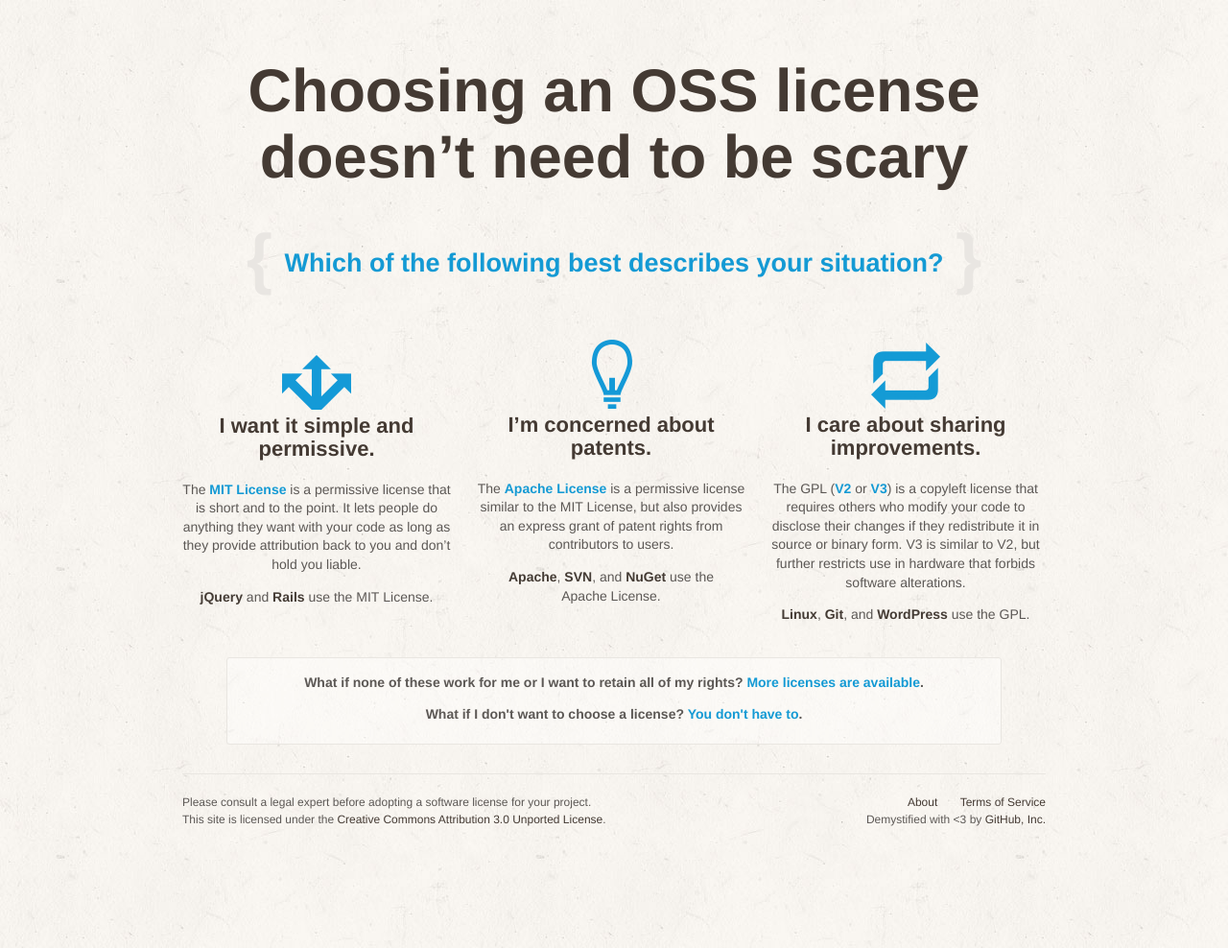
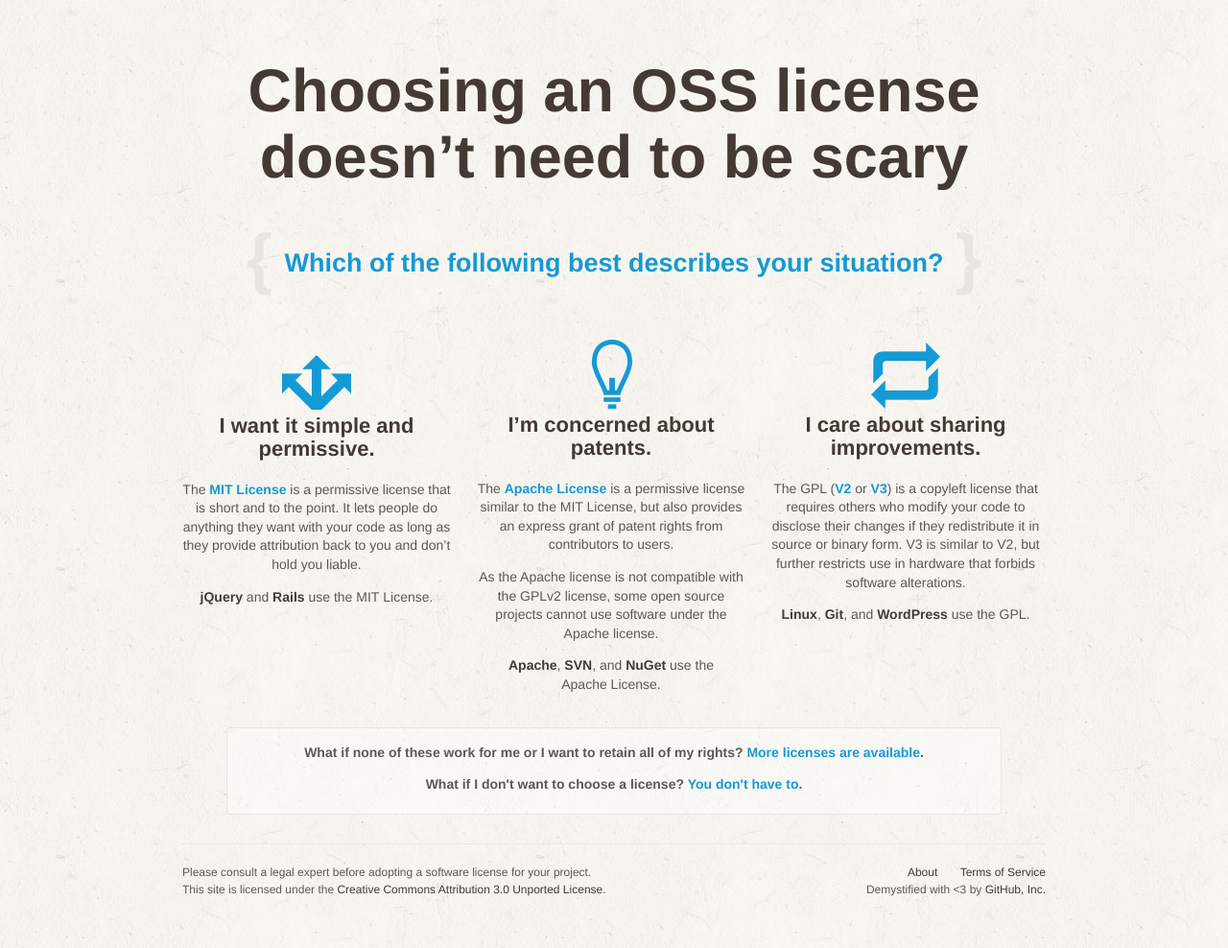
Before and after one commit to github/choosealicense.com, a Jekyll site: the page built from index.html, in a window 1280 px wide. Shown: the whole page at 96% size. Built offline with Jekyll 4.4.1, drawn with Linux system fonts in a browser that asks for light colours; some web fonts are replaced; Markdown is read by kramdown in place of the engine named in the settings; before the commit the page ends 915 px from its top, so only the background shows below that.

Commit message:
Users should only choose APL if they're not worried about GPL compatibility
Choosing to use APL instead of MIT means that "GPLv2 Only" projects cannot use the software. This is rarely something that users of a permissive license actually want.

This is not just a theoretical problem: https://github.com/twitter/bootstrap/issues/2054

```diff
--- a/index.html
+++ b/index.html
@@ -29,6 +29,9 @@
       The <a href="licenses/apache/">Apache License</a> is a permissive license similar to the MIT License, but also provides an express grant of patent rights from contributors to users.
     </p>
     <p>
+      As the Apache license is not compatible with the GPLv2 license, some open source projects cannot use software under the Apache license.
+    </p>
+    <p>
       <strong>Apache</strong>, <strong>SVN</strong>, and <strong>NuGet</strong> use the Apache&nbsp;License.
     </p>
   </li>
```
